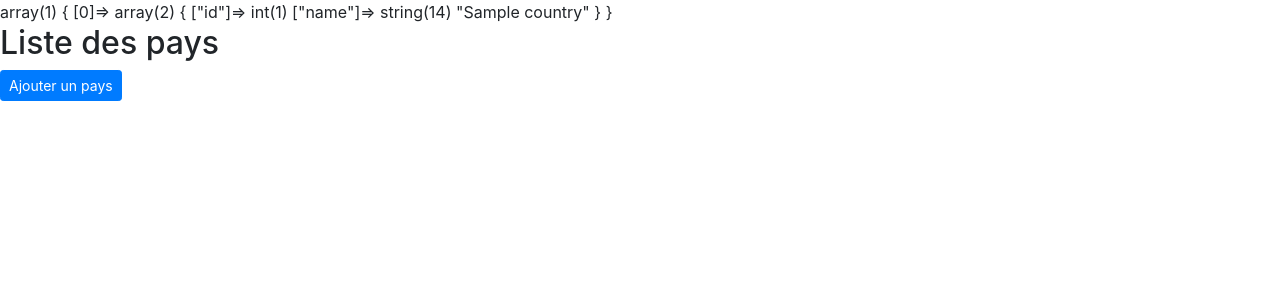
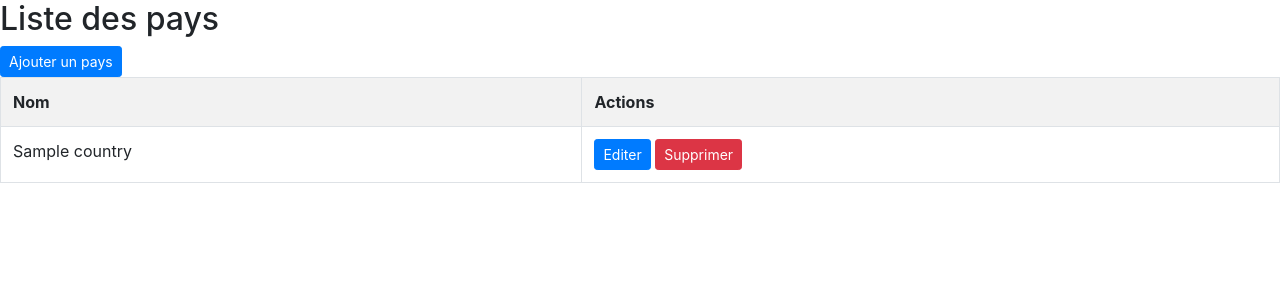
Before and after one commit to Dlyf/poec-php, a PHP site: page /php-bases/manager/country/list.php in a window 1280 px wide. Shown: the part 40-340 px from the top of the page. Run offline with PHP 8.4, Linux system fonts and the light colour scheme; tables that the repository leaves empty or names only in its code hold one stand-in row (values such as "Sample post").

Commit message:
ajout des boutons

```diff
--- a/verygoodtrip/manager/country/list.php
+++ b/verygoodtrip/manager/country/list.php
@@ -13,7 +13,7 @@ if ($db) {
   $result = $query->execute();
   if ($result) {
     $countries = $query->fetchAll(PDO::FETCH_ASSOC);
-    var_dump($countries);
+    // var_dump($countries);
   }
 }
 ?>
@@ -21,4 +21,21 @@ if ($db) {
 <h2>Liste des pays</h2>
 <a class="btn btn-primary btn-sm" href="add.php">Ajouter un pays</a>
 
+<table class="table table-bordered table-striped">
+  <tr>
+    <th>Nom</th>
+    <th>Actions</th>
+  </tr>
+
+  <?php foreach($countries as $country): ?>
+    <tr>
+      <td><?php echo $country['name'] ?></td>
+      <td>
+        <a class="btn btn-primary btn-sm" href="edit.php">Editer</a>
+        <a class="btn btn-danger btn-sm" href="delete.php?id=<?php echo  $country['id'] ?>">Supprimer</a>
+      </td>
+    </tr>
+
+  <?php endforeach ?>
+</table>
 <?php include('../../templates/footer.php'); ?>
```
Also changed, not shown: verygoodtrip/manager/country/delete.php (+16 -0 lines), README.md.
